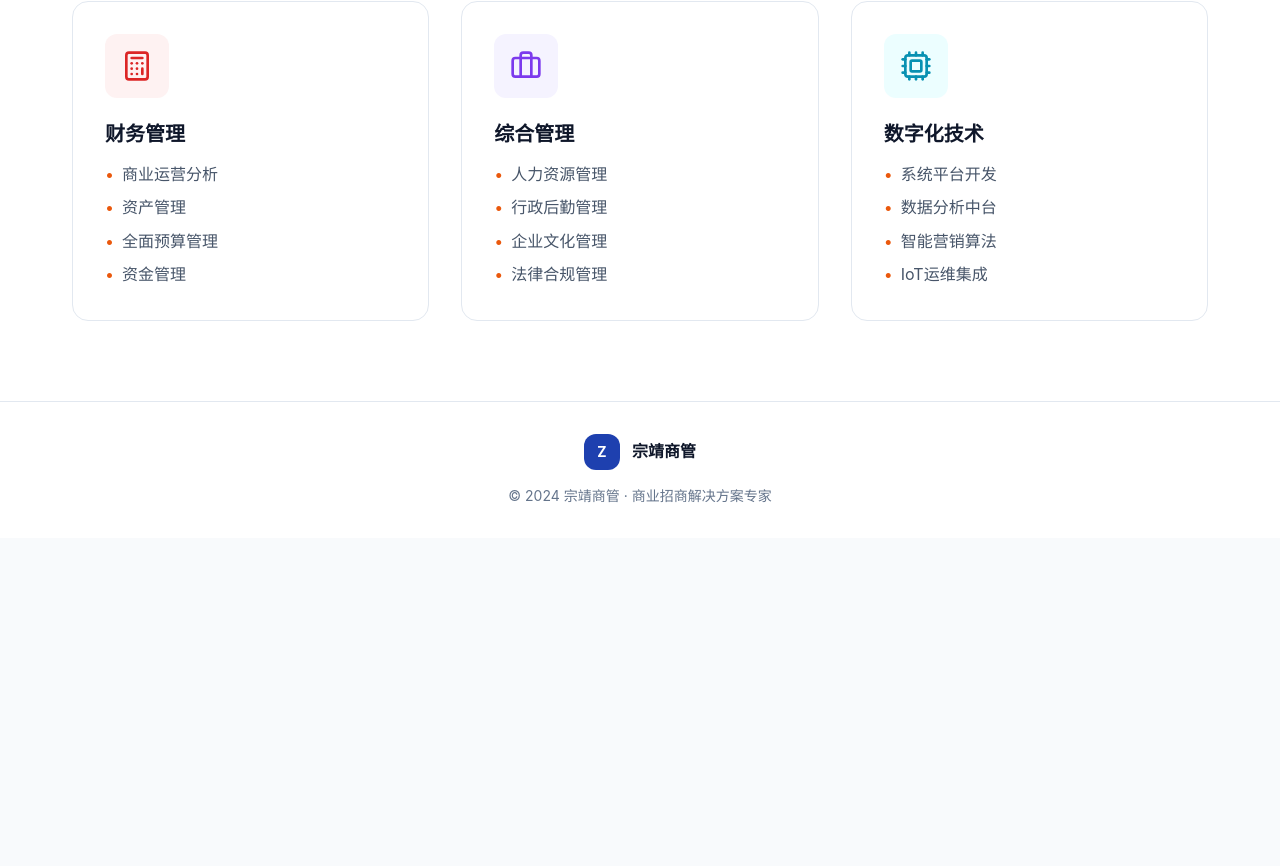
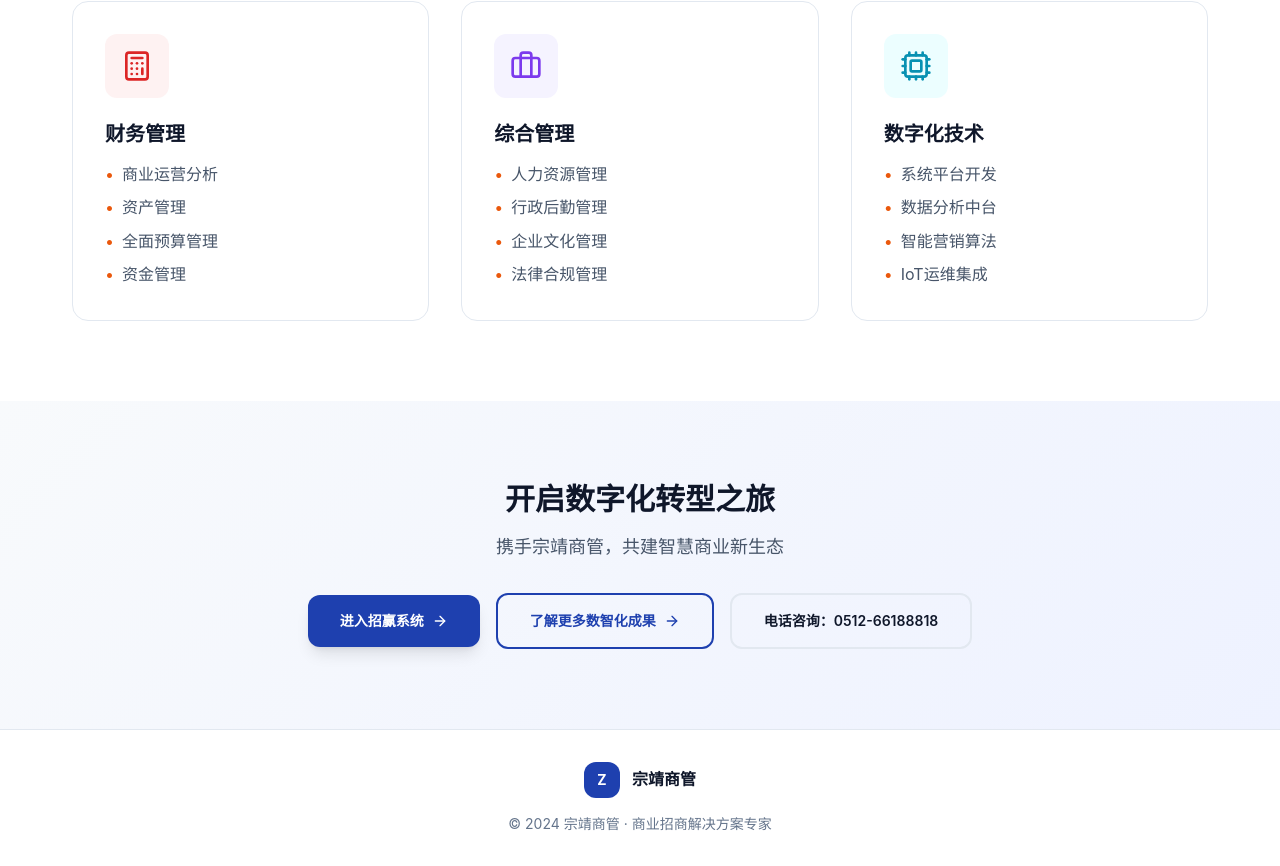
Before and after one commit to martin202008/zongjing-website, a Next.js app: page /about in a window 1280 px wide. Shown: the part 2639-3505 px from the top of the page. Before the commit the page ends 3177 px from the top, so only its background shows below. Built offline with nearby package versions, Linux system fonts and the light colour scheme; no server answers.

Commit message:
feat: add CTA section

```diff
--- a/src/app/about/page.tsx
+++ b/src/app/about/page.tsx
@@ -1,8 +1,9 @@
 'use client'
 
+import Link from 'next/link'
 import Image from 'next/image'
 import { useLanguage } from '@/lib/LanguageContext'
-import { Target, Users, Award, CheckCircle, TrendingUp, Monitor, Wrench, Calculator, Briefcase, Cpu } from 'lucide-react'
+import { Target, Users, Award, CheckCircle, TrendingUp, Monitor, Wrench, Calculator, Briefcase, Cpu, ArrowRight } from 'lucide-react'
 
 export default function AboutPage() {
   const { lang, t } = useLanguage()
@@ -318,6 +319,43 @@ export default function AboutPage() {
     </div>
   </div>
 </section>
+
+{/* CTA Section */}
+<section className="py-20" style={{ background: 'linear-gradient(135deg, #F8FAFC 0%, #EEF2FF 100%)' }}>
+  <div className="max-w-[1200px] mx-auto px-4 sm:px-6 lg:px-8 text-center">
+    <h2 className="text-3xl font-bold mb-4" style={{ color: '#0F172A' }}>
+      {isZh ? '开启数字化转型之旅' : 'Start Your Digital Transformation'}
+    </h2>
+    <p className="text-lg mb-8" style={{ color: '#475569' }}>
+      {isZh ? '携手宗靖商管，共建智慧商业新生态' : 'Join us to build a smarter commercial ecosystem'}
+    </p>
+    <div className="flex flex-col sm:flex-row items-center justify-center gap-4">
+      <Link
+        href="/system"
+        className="inline-flex items-center gap-2 px-8 py-4 rounded-xl font-semibold text-sm text-white shadow-lg transition-all hover:-translate-y-0.5 hover:opacity-90"
+        style={{ background: '#1E40AF' }}
+      >
+        进入招赢系统
+        <ArrowRight className="w-4 h-4" />
+      </Link>
+      <Link
+        href="/digital"
+        className="inline-flex items-center gap-2 px-8 py-4 rounded-xl font-semibold text-sm border-2 transition-all hover:bg-white"
+        style={{ borderColor: '#1E40AF', color: '#1E40AF' }}
+      >
+        了解更多数智化成果
+        <ArrowRight className="w-4 h-4" />
+      </Link>
+      <a
+        href="tel:0512-66188818"
+        className="inline-flex items-center gap-2 px-8 py-4 rounded-xl font-semibold text-sm border-2 transition-all hover:bg-white"
+        style={{ borderColor: '#E2E8F0', color: '#0F172A' }}
+      >
+        电话咨询：0512-66188818
+      </a>
+    </div>
+  </div>
+</section>
     </div>
   )
 }
```
